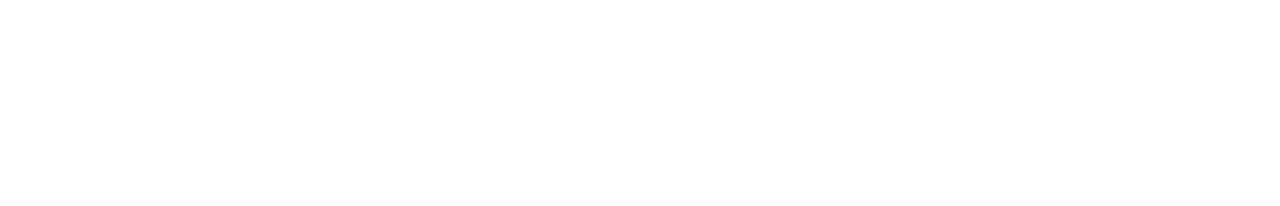
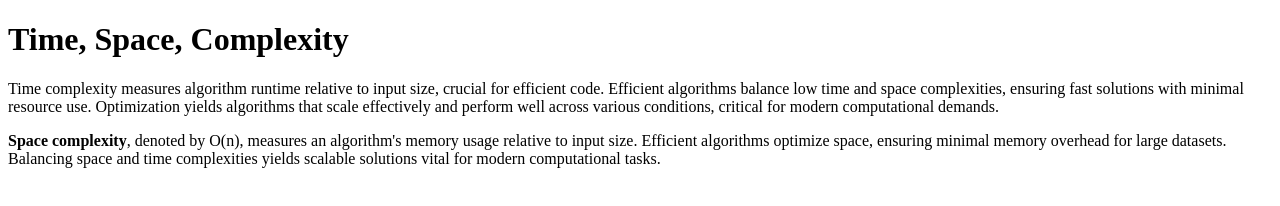
Before and after one commit to acciojob/time-and-space-complexity-PramendraShukla1, a website: page main.html in a window 1280 px wide. Drawn offline with Linux system fonts and the light colour scheme.

Commit message:
created a submission

```diff
--- a/main.html
+++ b/main.html
@@ -8,6 +8,21 @@
 
 <body>
 	<!-- the entire body must be written by student -->
+	<h1>Time, Space, Complexity</h1>
+    <p>
+      Time complexity measures algorithm runtime relative to input size, crucial
+      for efficient code. Efficient algorithms balance low time and space
+      complexities, ensuring fast solutions with minimal resource use.
+      Optimization yields algorithms that scale effectively and perform well
+      across various conditions, critical for modern computational demands.
+    </p>
+    <p>
+      <b>Space complexity</b>, denoted by O(n), measures an algorithm's memory
+      usage relative to input size. Efficient algorithms optimize space,
+      ensuring minimal memory overhead for large datasets. Balancing space and
+      time complexities yields scalable solutions vital for modern computational
+      tasks.
+    </p>
     <script type="text/javascript" src="./script.js">
 </script>
 
```
